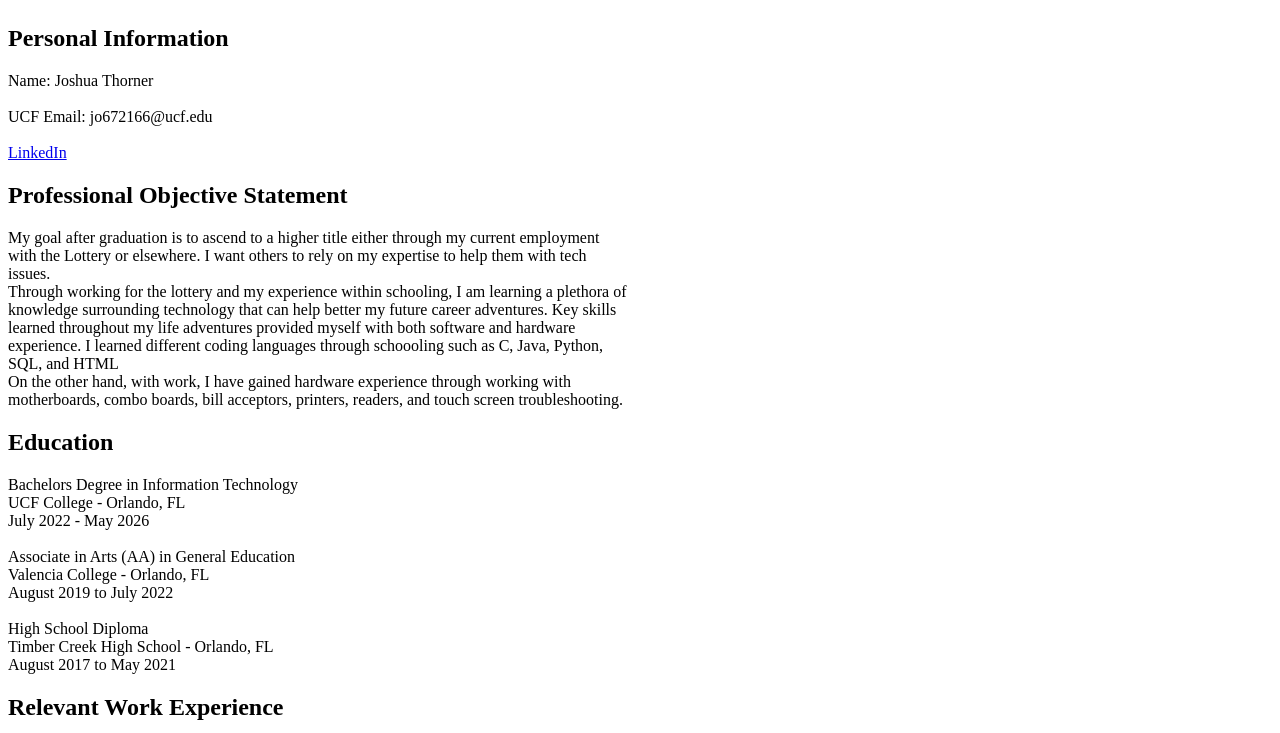
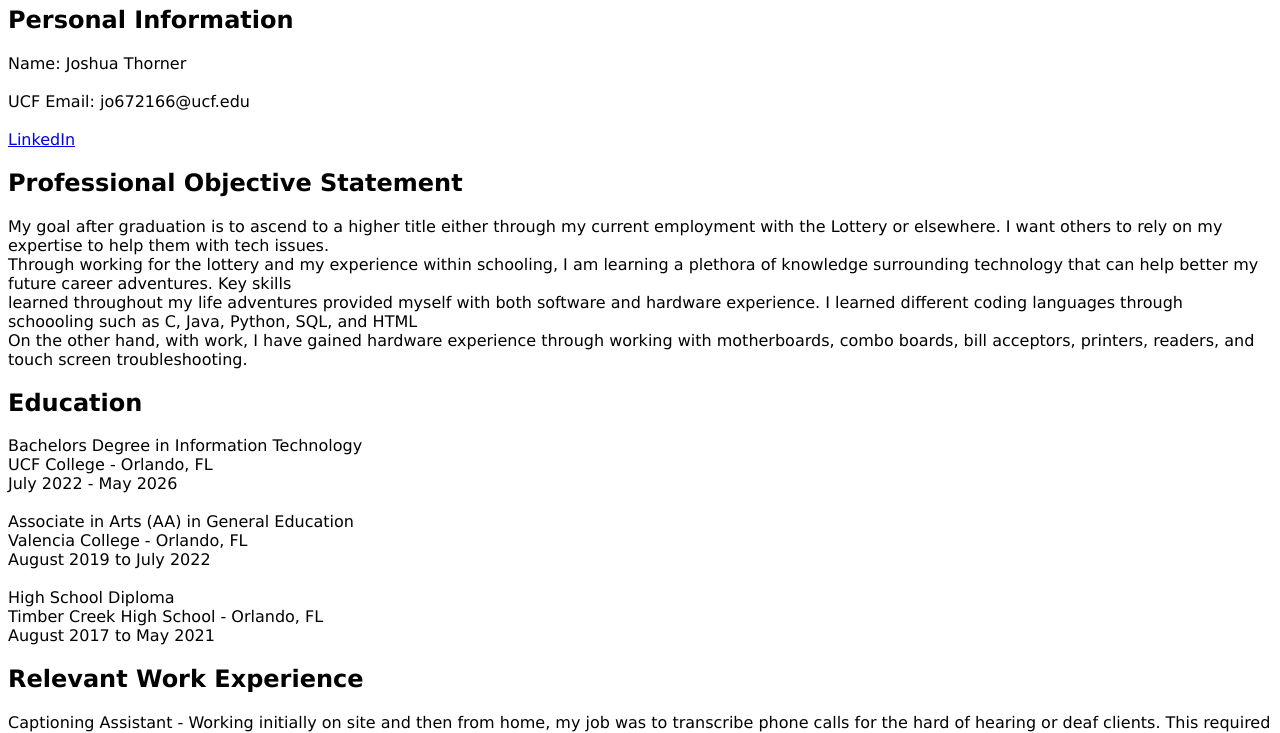
Before and after one commit to UhmSlayer/Resume-Responsive-CSS, a plain HTML site: page index.html in a window 1280 px wide. Shown: the part 75-808 px from the top of the page. Drawn offline with Linux system fonts and the light colour scheme.

Commit message:
Update index.html

```diff
--- a/index.html
+++ b/index.html
@@ -1,34 +1,34 @@
 <!DOCTYPE html>
-
 <html lang="en">
 
     <head>
         <meta name="viewport" content="width=device-width, initial-scale=1.0">
         <title>Resume</title>
         <style>
-        /* MOBILE FIRST (Default for 412px) */
+        body {
+        font-family: "Lucida Sans", sans-serif;
+        font-size: 16px;
+        }
 
+        @media (max-width: 412px) {
         main {
-            display: block; /* stacked sections */
+            display: block;
+            padding: 10px;
         }
 
         section {
             margin-bottom: 20px;
         }
+        }
 
-        /* DESKTOP LAYOUT (1920px) */
-        @media (min-width: 600px) {
-            main {
-                display: grid;
-                grid-template-columns: 1fr 1fr; /* two columns */
-                gap: 20px;
-            }
+        @media (min-width: 1920px) {
+        main {
+            display: grid;
+            grid-template-columns: 1fr 1fr;
+            gap: 20px;
+        }
+        }
 
-            /* Make first section span full width */
-            section:first-of-type {
-                grid-column: 1 / -1;
-            }
-        }
         </style>
     </head>
 
@@ -40,8 +40,6 @@
 
 
     <main>
-
-    <form action="#" method="post">
         <section>
             <h2>Personal Information</h2>
 
```
